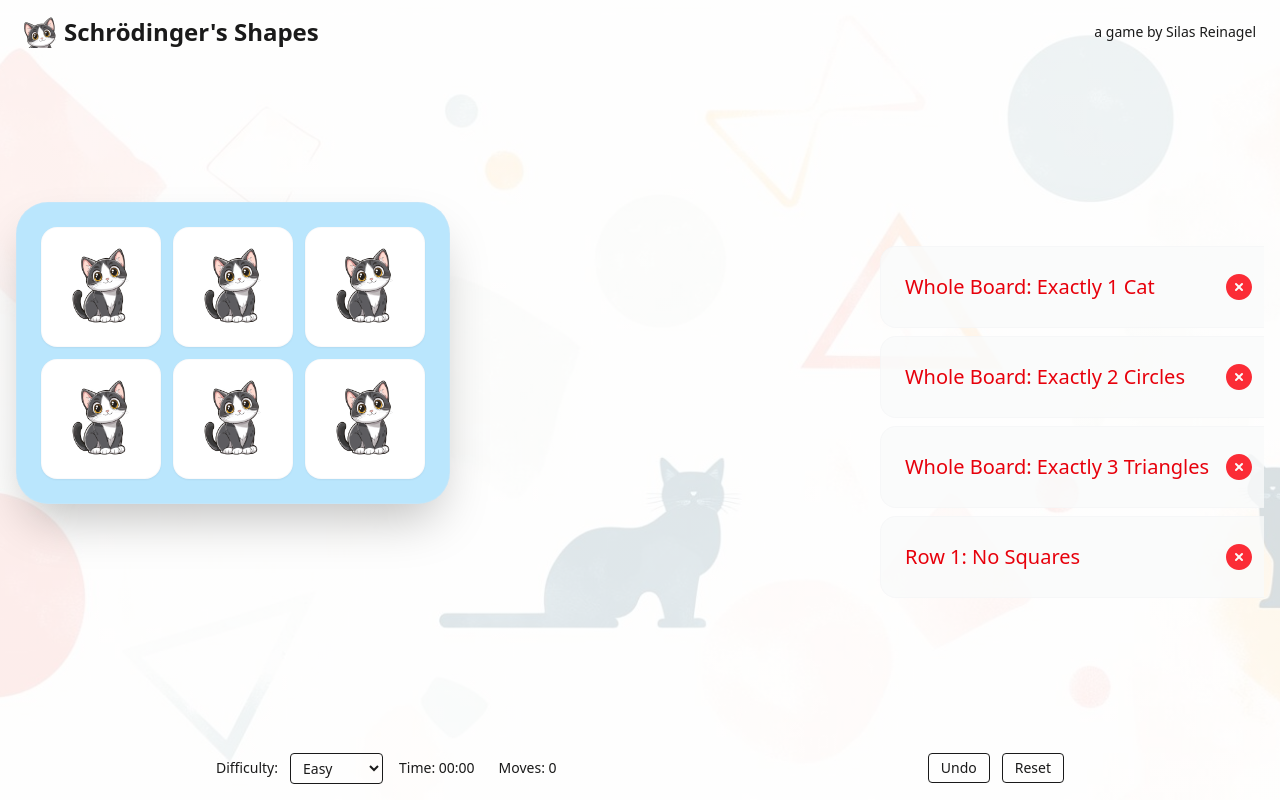
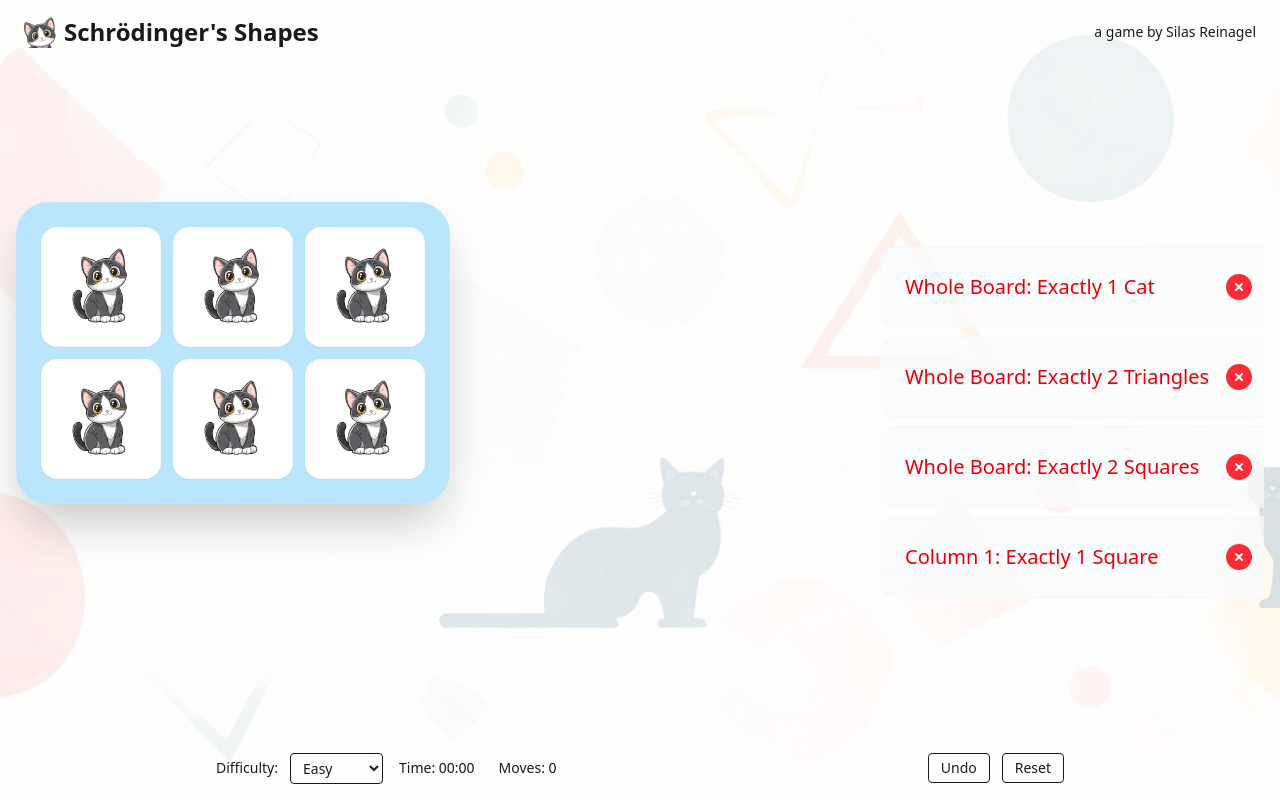
Before and after one commit to SilasReinagel/SchrodingersShapes, a React (Vite) app in the folder app/: page /game in a window 1280 px wide. Built offline with nearby package versions, Linux system fonts and the light colour scheme.

Commit message:
Game: Uses Seeded Random

```diff
--- a/app/src/game/PuzzleGenerator.ts
+++ b/app/src/game/PuzzleGenerator.ts
@@ -1,16 +1,22 @@
 import { DIFFICULTY_SETTINGS } from './DifficultySettings';
 import { ShapeId, GameBoard, ConstraintDefinition, PuzzleConfig, PuzzleDefinition, CatShape, SquareShape, CircleShape, TriangleShape } from './types';
+import { SeededRNG } from './SeededRNG';
 
 export class PuzzleGenerator {
   private static readonly SHAPES: ShapeId[] = [SquareShape, CircleShape, TriangleShape];
 
-  public static generate(config: Partial<PuzzleConfig> = {}): PuzzleDefinition {
+  public static generate(config: Partial<PuzzleConfig> = {}, seed?: number | string): PuzzleDefinition {
     const fullConfig = this.getFullConfig(config);
+
+    // Create seeded RNG - use provided seed or generate random seed
+    const rngSeed = seed ?? Math.floor(Math.random() * 0xFFFFFFFF);
+    const rng = new SeededRNG(rngSeed);
+
     const initialBoard = this.initializeGrid(
       fullConfig.width,
       fullConfig.height
     );
-    const constraints = this.generateConstraints(fullConfig);
+    const constraints = this.generateConstraints(fullConfig, rng);
 
     return {
       initialBoard,
@@ -27,10 +33,11 @@ export class PuzzleGenerator {
     );
   }
 
-  private static generateConstraints(config: Required<PuzzleConfig>): ConstraintDefinition[] {
+  private static generateConstraints(config: Required<PuzzleConfig>, rng: SeededRNG): ConstraintDefinition[] {
     const constraints: ConstraintDefinition[] = [];
-    const numConstraints = Math.floor(
-      Math.random() * (config.maxConstraints - config.minConstraints + 1) + config.minConstraints
+    const numConstraints = rng.nextIntRange(
+      config.minConstraints,
+      config.maxConstraints
     );
 
     // Always add the required superpositions constraint
@@ -51,10 +58,10 @@ export class PuzzleGenerator {
     // Based on difficulty, add different types of clever constraints
     if (config.difficulty === 'level1') {
       // Easy level: Simple counting constraints and one global exact constraint
-      const globalShape = this.SHAPES[Math.floor(Math.random() * this.SHAPES.length)];
+      const globalShape = this.SHAPES[rng.nextInt(this.SHAPES.length)];
       const minCount = config.requiredSuperpositions; // Must be at least the number of cats
       const maxCount = Math.floor(totalCells / 2); // Use at most half the board
-      const globalCount = Math.max(minCount, Math.floor(Math.random() * (maxCount - minCount + 1)) + minCount);
+      const globalCount = Math.max(minCount, rng.nextIntRange(minCount, maxCount));
 
       constraints.push({
         type: 'global',
@@ -66,21 +73,22 @@ export class PuzzleGenerator {
       });
 
       while (constraints.length < numConstraints) {
-        const constraint = this.generateRandomConstraint(width, height);
+        const constraint = this.generateRandomConstraint(width, height, rng);
         if (this.isValidConstraint(constraint, constraints)) {
           constraints.push(constraint);
         }
       }
     } else if (config.difficulty === 'level2' || config.difficulty === 'level3') {
       // Medium levels: Add complementary global constraints
-      const shape1 = this.SHAPES[Math.floor(Math.random() * this.SHAPES.length)];
-      const shape2 = this.SHAPES.filter(s => s !== shape1)[Math.floor(Math.random() * (this.SHAPES.length - 1))];
+      const shape1 = this.SHAPES[rng.nextInt(this.SHAPES.length)];
+      const remainingShapes = this.SHAPES.filter(s => s !== shape1);
+      const shape2 = remainingShapes[rng.nextInt(remainingShapes.length)];
 
       // Ensure counts are at least the number of required cats (since cats count as all shapes)
       const minCount = config.requiredSuperpositions;
       const maxCount = Math.floor(totalCells / 2);
-      const count1 = Math.max(minCount, Math.floor(Math.random() * (maxCount - minCount + 1)) + minCount);
-      const count2 = Math.max(minCount, Math.floor(Math.random() * (maxCount - minCount + 1)) + minCount);
+      const count1 = Math.max(minCount, rng.nextIntRange(minCount, maxCount));
+      const count2 = Math.max(minCount, rng.nextIntRange(minCount, maxCount));
 
       constraints.push({
         type: 'global',
@@ -102,7 +110,7 @@ export class PuzzleGenerator {
 
       // Add some row/column constraints
       while (constraints.length < numConstraints) {
-        const constraint = this.generateRandomConstraint(width, height);
+        const constraint = this.generateRandomConstraint(width, height, rng);
         if (this.isValidConstraint(constraint, constraints)) {
           constraints.push(constraint);
         }
@@ -113,7 +121,7 @@ export class PuzzleGenerator {
 
       // Add some global at_least constraints that work with cats
       const numGlobalConstraints = Math.min(2, this.SHAPES.length);
-      const shuffledShapes = [...this.SHAPES].sort(() => Math.random() - 0.5);
+      const shuffledShapes = this.shuffleArray([...this.SHAPES], rng);
 
       for (let i = 0; i < numGlobalConstraints; i++) {
         const shape = shuffledShapes[i];
@@ -132,7 +140,7 @@ export class PuzzleGenerator {
 
       // Add some row/column constraints
       while (constraints.length < numConstraints) {
-        const constraint = this.generateRandomConstraint(width, height);
+        const constraint = this.generateRandomConstraint(width, height, rng);
         if (this.isValidConstraint(constraint, constraints)) {
           constraints.push(constraint);
         }
@@ -142,11 +150,11 @@ export class PuzzleGenerator {
     return constraints;
   }
 
-  private static generateRandomConstraint(width: number, height: number): ConstraintDefinition {
-    const type = Math.random() < 0.5 ? 'row' : 'column';
-    const index = Math.floor(Math.random() * (type === 'row' ? height : width));
-    const shape = this.SHAPES[Math.floor(Math.random() * this.SHAPES.length)];
-    const operator = this.getRandomOperator();
+  private static generateRandomConstraint(width: number, height: number, rng: SeededRNG): ConstraintDefinition {
+    const type = rng.random() < 0.5 ? 'row' : 'column';
+    const index = rng.nextInt(type === 'row' ? height : width);
+    const shape = this.SHAPES[rng.nextInt(this.SHAPES.length)];
+    const operator = this.getRandomOperator(rng);
 
     // Get the size of the dimension we're constraining
     const dimensionSize = type === 'row' ? width : height;
@@ -156,7 +164,7 @@ export class PuzzleGenerator {
     if (operator === 'at_most') {
       // For "at most", ensure count is achievable
       const maxCount = Math.min(Math.floor(dimensionSize / 2), 2);
-      count = maxCount > 0 ? Math.floor(Math.random() * maxCount) + 1 : 1;
+      count = maxCount > 0 ? rng.nextIntRange(1, maxCount) : 1;
     } else if (operator === 'at_least') {
       // For "at least", ensure count is reasonable
       count = 1; // Start with just requiring 1 to make it more likely to be solvable
@@ -187,9 +195,21 @@ export class PuzzleGenerator {
     );
   }
 
-  private static getRandomOperator(): ConstraintDefinition['rule']['operator'] {
+  private static getRandomOperator(rng: SeededRNG): ConstraintDefinition['rule']['operator'] {
     const operators: ConstraintDefinition['rule']['operator'][] = ['exactly', 'at_least', 'at_most', 'none'];
-    return operators[Math.floor(Math.random() * operators.length)];
+    return operators[rng.nextInt(operators.length)];
+  }
+
+  /**
+   * Shuffles an array using Fisher-Yates algorithm with seeded RNG
+   */
+  private static shuffleArray<T>(array: T[], rng: SeededRNG): T[] {
+    const shuffled = [...array];
+    for (let i = shuffled.length - 1; i > 0; i--) {
+      const j = rng.nextInt(i + 1);
+      [shuffled[i], shuffled[j]] = [shuffled[j], shuffled[i]];
+    }
+    return shuffled;
   }
 
   private static getFullConfig(partialConfig: Partial<PuzzleConfig>): Required<PuzzleConfig> {
```
